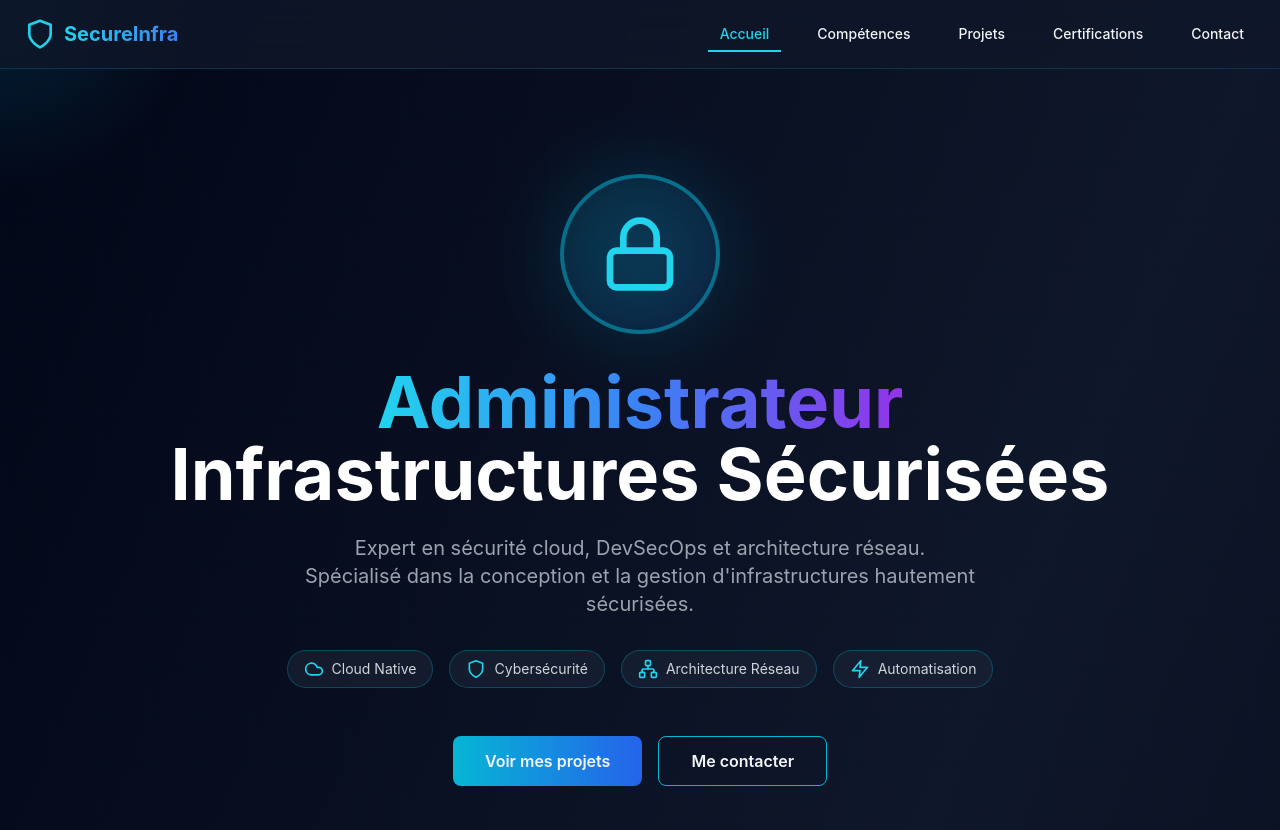
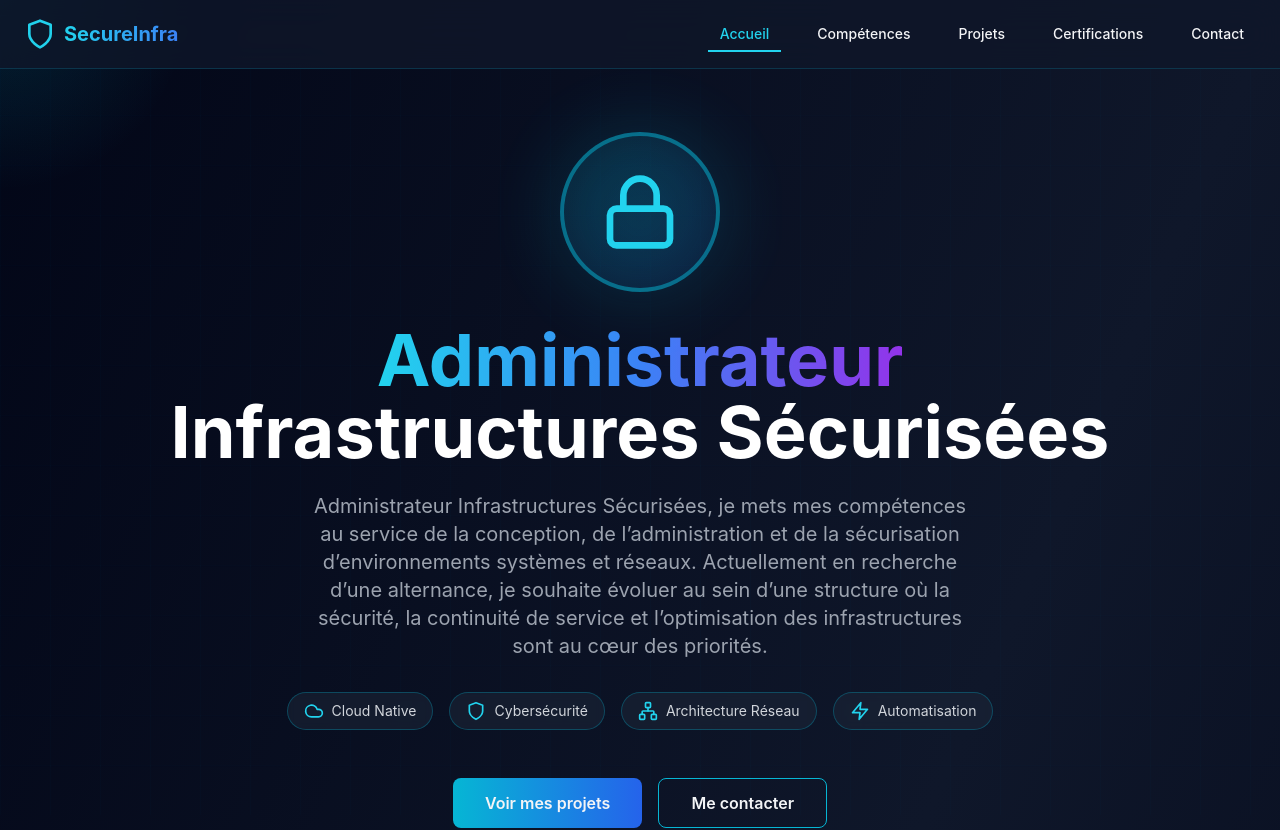
Before and after one commit to anis2711/portfolio, a React (Vite) app: page / in a window 1280 px wide. Shown: the top 830 px of the page. Built offline with nearby package versions, Linux system fonts and the light colour scheme.

Commit message:
changement accueil

```diff
--- a/src/Portfolio.jsx
+++ b/src/Portfolio.jsx
@@ -310,8 +310,8 @@ Résultats :
             </h1>
 
             <p className="text-xl text-gray-400 mb-8 max-w-2xl mx-auto">
-              Expert en sécurité cloud, DevSecOps et architecture réseau.
-              Spécialisé dans la conception et la gestion d'infrastructures hautement sécurisées.
+              Administrateur Infrastructures Sécurisées, je mets mes compétences au service de la conception, de l’administration et de la sécurisation d’environnements systèmes et réseaux.
+Actuellement en recherche d’une alternance, je souhaite évoluer au sein d’une structure où la sécurité, la continuité de service et l’optimisation des infrastructures sont au cœur des priorités.
             </p>
 
             <div className="flex flex-wrap justify-center gap-4 mb-12">
```
